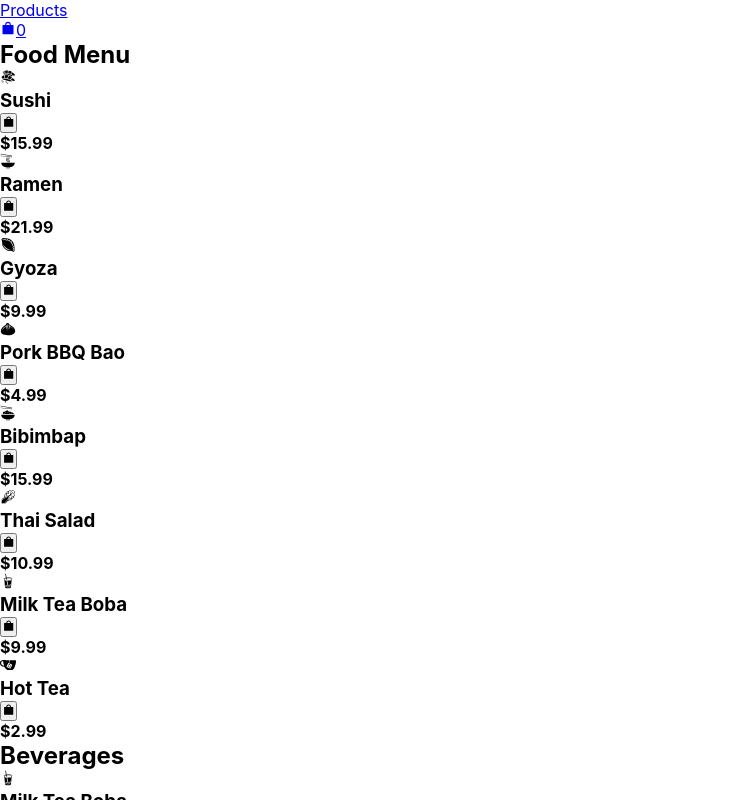
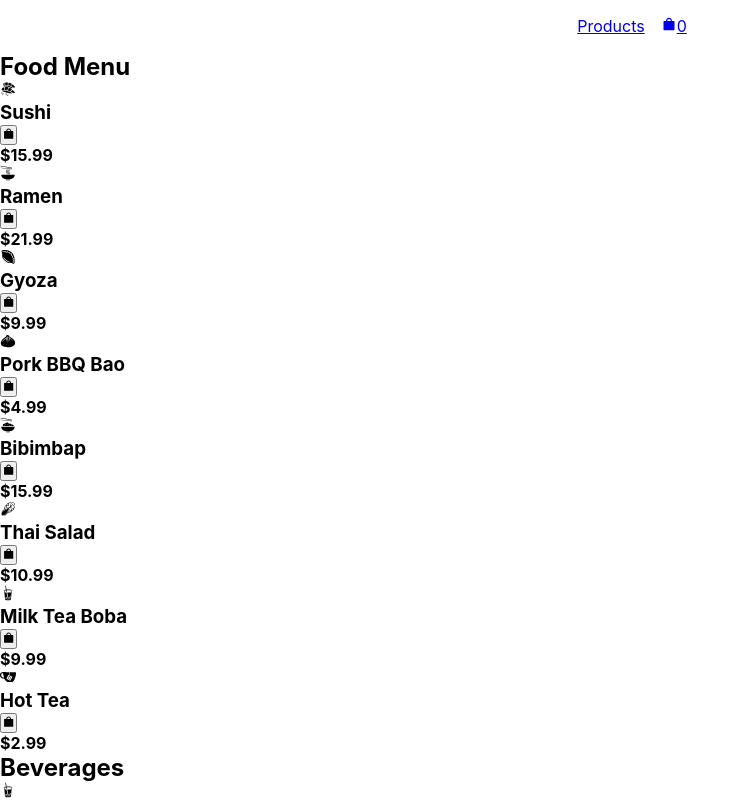
Before and after one commit to eafrancisco04/workshop-122, a React (Vite) app: page / in a window 1280 px wide. Shown: the top 800 px of the page, without its empty margins (0-750 px from the left). Built offline with nearby package versions, Linux system fonts and the light colour scheme.

Commit message:
style navbar a bit

```diff
--- a/src/css/style.css
+++ b/src/css/style.css
@@ -8,3 +8,14 @@ body {
   font-family: -apple-system, BlinkMacSystemFont, "Segoe UI", Roboto, Oxygen,
     Ubuntu, Cantarell, "Open Sans", "Helvetica Neue", sans-serif;
 }
+
+ul {
+  display: flex;
+  padding: 1em;
+  justify-content: center;
+  list-style-type: none;
+}
+
+li {
+  margin-right: 1em;
+}
```
Also changed, not shown: src/components/Nav.jsx (line endings or trailing spaces).
